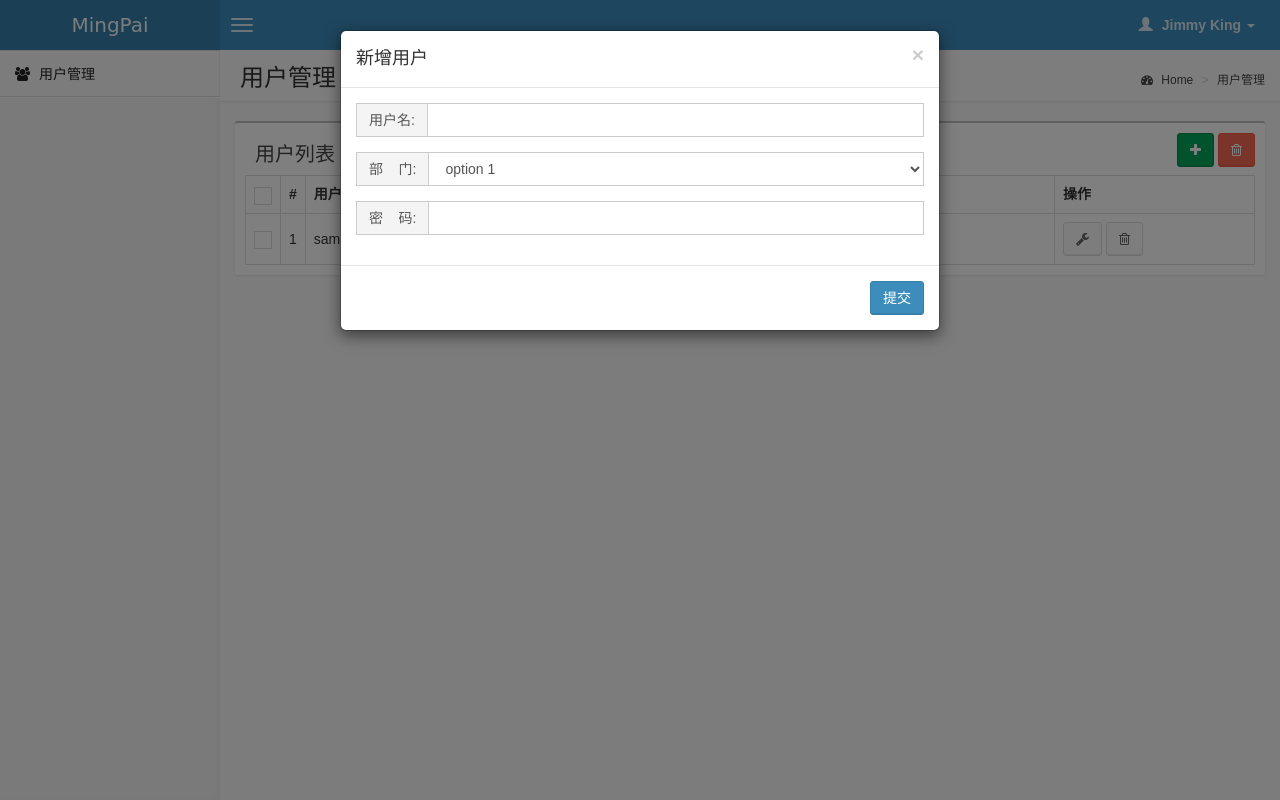
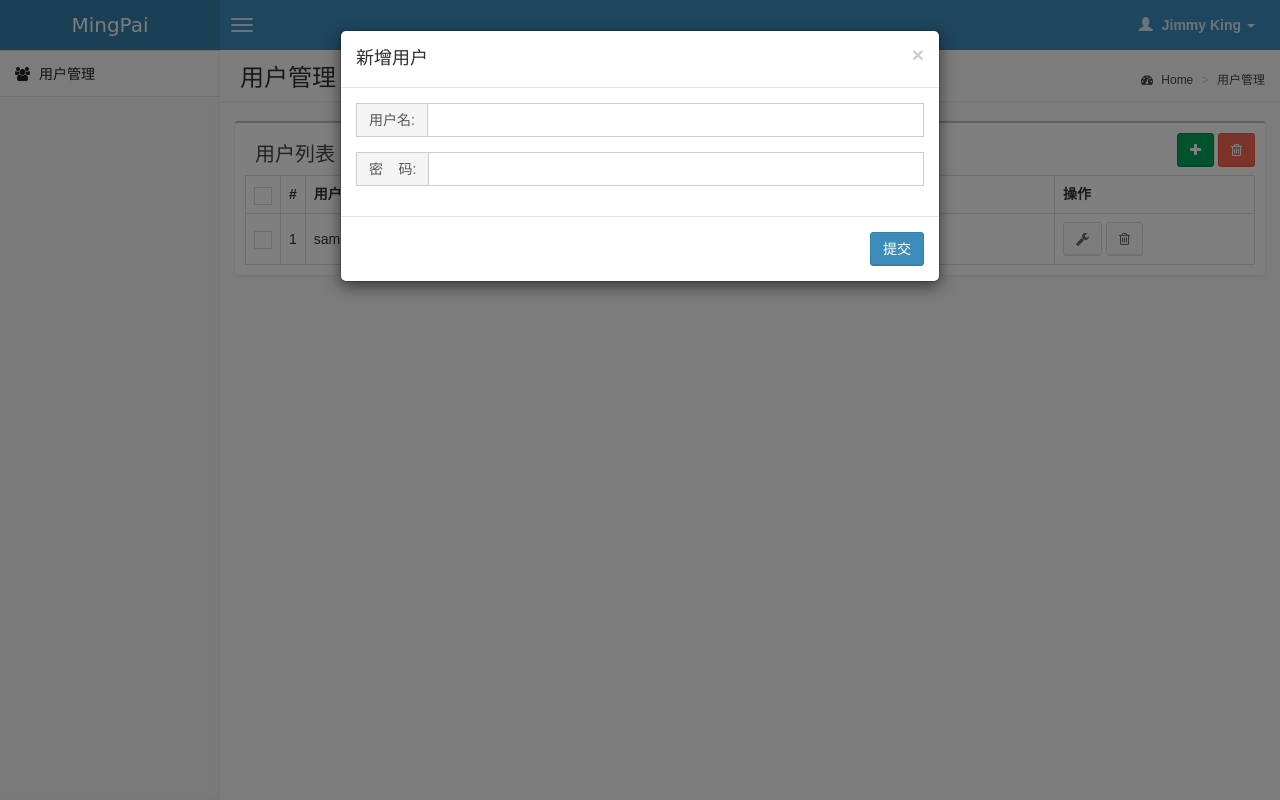
Before and after one commit to jimmyking/mingpai-py, a Flask app: page /users in a window 1280 px wide, after a click that opens the changed part. Run offline with Flask 2, Linux system fonts and the light colour scheme; the visitor is signed in with stand-in values (Sample User, id 1); data comes from the database, SQL or seed files in the repository; some libraries are stand-ins or nearby versions.

Commit message:
完成新增用户的功能

```diff
--- a/app/main/views.py
+++ b/app/main/views.py
@@ -1,8 +1,10 @@
 from flask import render_template, session, redirect, url_for, current_app
+from flask import jsonify
+from flask import request
 from flask.ext.login import login_required
 from . import main
 from ..models import User
-#from .. import db
+from .. import db
 
 
 @main.route('/', methods=['GET', 'POST'])
@@ -15,3 +17,16 @@ def index():
 def users():
 	users = User.query.order_by('id').all()
 	return render_template('users.html',users=users)
+
+@main.route('/add_user',methods=['POST'])
+@login_required
+def add_user():
+	user = User(username=request.form['username'],password=request.form['password'])
+	db.session.add(user)
+	db.session.commit()
+	return redirect(url_for('main.users'))
+
+@main.route('/_get_user/<uid>')
+def get_user(uid):
+	user = User.query.filter_by(id=uid).first()
+	return jsonify(user.to_json())
--- a/app/models.py
+++ b/app/models.py
@@ -19,6 +19,7 @@ class User(UserMixin,db.Model):
     username = db.Column(db.String(64), unique=True, index=True)
     role_id = db.Column(db.Integer, db.ForeignKey('roles.id'))
     password_hash = db.Column(db.String(128))
+    name = db.Column(db.String(64))
 
     @property
     def password(self):
@@ -34,6 +35,12 @@ class User(UserMixin,db.Model):
     def __repr__(self):
         return '<User %r>' % self.username
 
+    def to_json(self):
+        return {
+            'id': self.id,
+            'username': self.username,
+        }
+
 @login_manager.user_loader
 def user_loader(user_id):
     return User.query.get(int(user_id))
--- a/app/templates/users.html
+++ b/app/templates/users.html
@@ -85,25 +85,12 @@
                         <button type="button" class="close" data-dismiss="modal" aria-hidden="true">&times;</button>
                         <h4 class="modal-title">新增用户 </h4>
                     </div>
-                    <form action="#" method="get">
+                    <form action="{{ url_for('main.add_user')}}" method="post">
                         <div class="modal-body">
                           <div class="form-group">
                               <div class="input-group">
                                   <span class="input-group-addon">用户名:</span>
-                                  <input name="name" class="form-control">
-                              </div>
-                          </div>
-
-                          <div class="form-group">
-                              <div class="input-group">
-                                  <span class="input-group-addon">部&nbsp;&nbsp;&nbsp;&nbsp;门:</span>
-                                  <select class="form-control">
-                                      <option>option 1</option>
-                                      <option>option 2</option>
-                                      <option>option 3</option>
-                                      <option>option 4</option>
-                                      <option>option 5</option>
-                                  </select>
+                                  <input name="username" class="form-control">
                               </div>
                           </div>
 
```
Also changed, not shown: migrations/versions/ec38fc60530_.py (added, +26 -0 lines), 11 other files.
